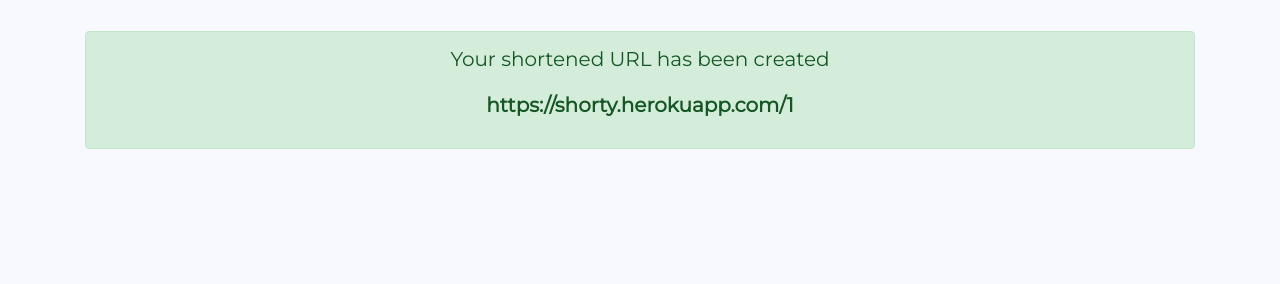
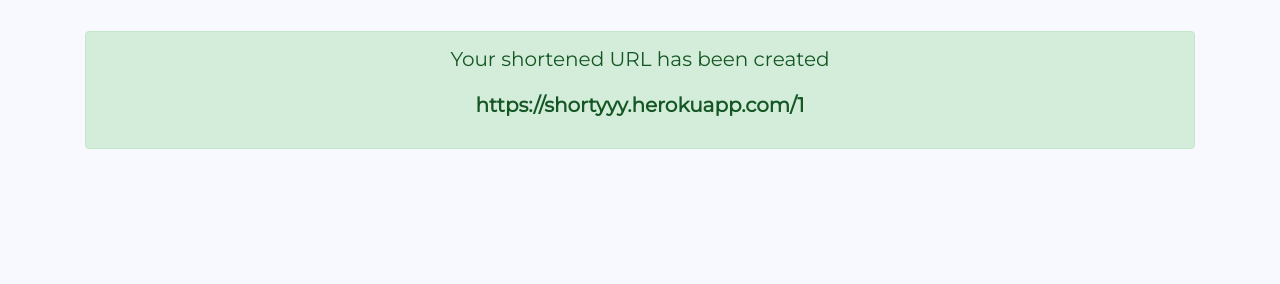
Before and after one commit to dawidbudzynski/url_shortener_python_django, a Django app: page /result/success/1 in a window 1280 px wide. Shown: the part 199-483 px from the top of the page. Run offline with Django 3.2, Linux system fonts and the light colour scheme; some libraries are stand-ins or nearby versions.

Commit message:
url in 'success' template updated

```diff
--- a/shortener/templates/shortener/success.html
+++ b/shortener/templates/shortener/success.html
@@ -4,6 +4,6 @@
 {% block content %}
     <div class="alert alert-success" role="alert">
         <p class="message">Your shortened URL has been created</p>
-        <p class="urlCode">https://shorty.herokuapp.com/{{ url_code }}</p>
+        <p class="urlCode">https://shortyyy.herokuapp.com/{{ url_code }}</p>
     </div>
 {% endblock %}
```
